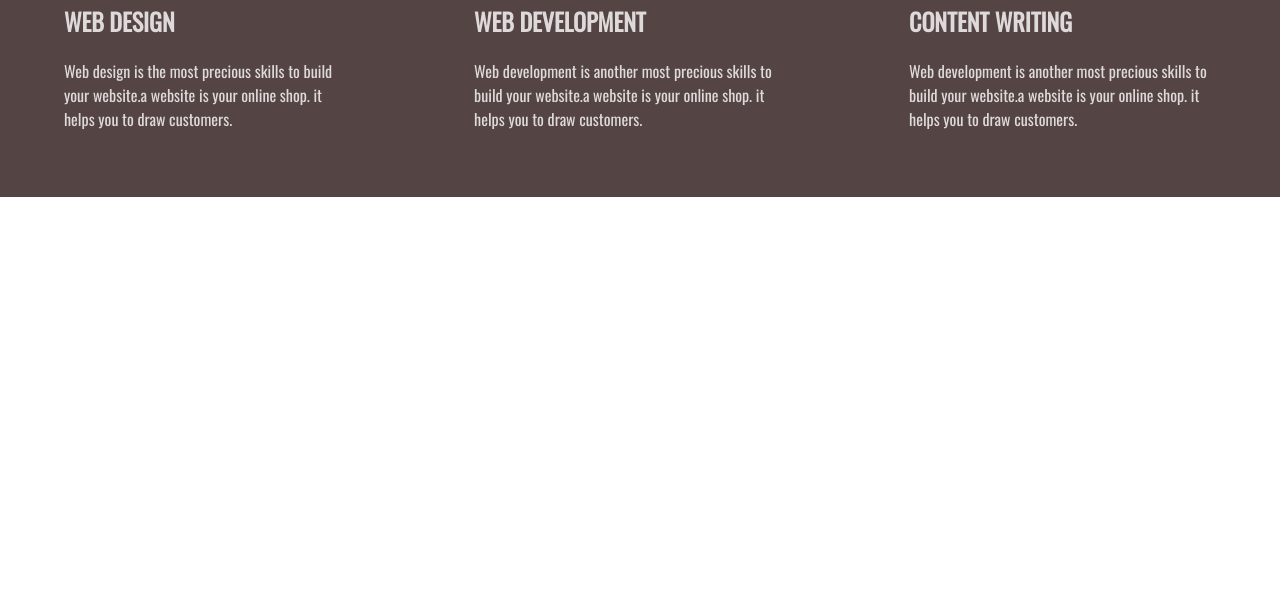
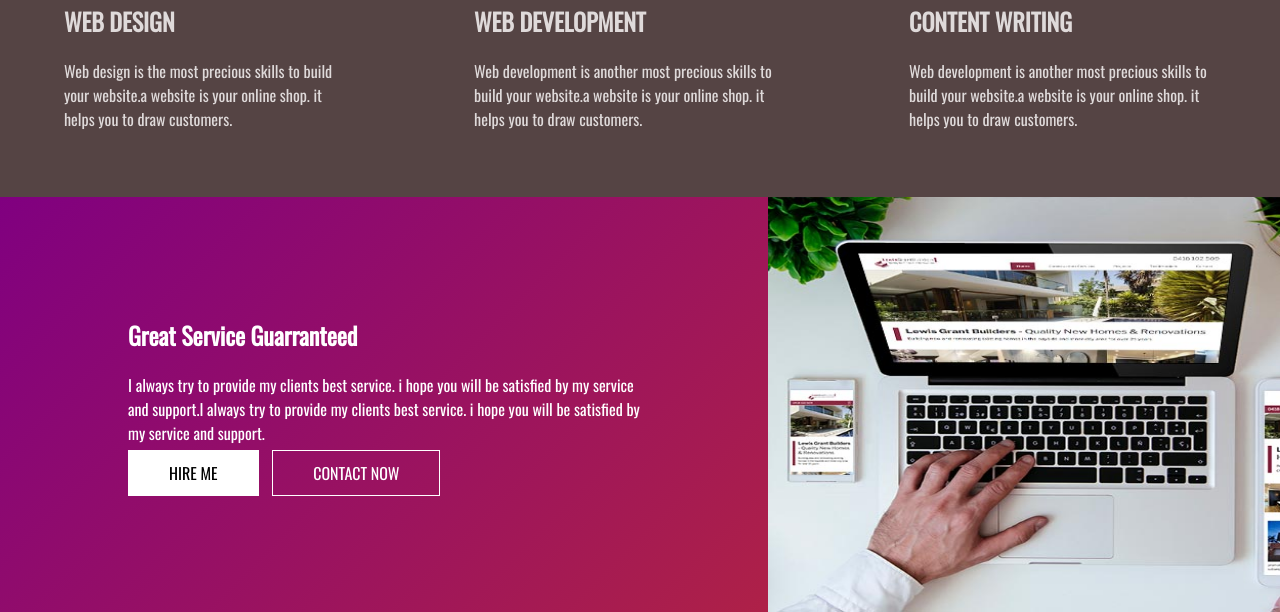
Before and after one commit to souravpodder/practice-portfolio, a plain HTML site: page index.html in a window 1280 px wide. Shown: the part 1941-2553 px from the top of the page. Before the commit the page ends 2138 px from the top, so only its background shows below. Drawn offline with nearby package versions, Linux system fonts and the light colour scheme.

Commit message:
practice portfolio made

```diff
--- a/index.html
+++ b/index.html
@@ -73,6 +73,20 @@
 
 </section>
 
+<section id="service-secion">
+
+  <div class="half-width service-left">
+    <h2 class="white">Great Service Guarranteed</h2>
+    <p class="white">I always try to provide my clients best service. i hope you will be satisfied by my service and support.I always try to provide my clients best service. i hope you will be satisfied by my service and support.</p>
+    <a href="#" class="cl-button">HIRE ME</a>
+    <a href="#" class="tr-button">CONTACT NOW</a>
+  </div>
+
+  <div class="half-width">
+    <img src="images/service.jpg" alt="">
+  </div>
+</section>
+
 
 
 
--- a/style.css
+++ b/style.css
@@ -1,6 +1,10 @@
 body {
   font-family: 'Oswald', sans-serif;
   margin: 0;
+}
+
+.white {
+  color: white;
 }
 
 .half-width {
@@ -96,3 +100,39 @@ body {
   padding-left: 5%;
   padding-right: 5%;
 }
+
+#service-secion {
+  display: flex;
+  background: linear-gradient(135deg, purple, rgb(194, 47, 47));
+  margin-bottom: -40%;
+}
+
+.service-left {
+  padding-left: 10%;
+  padding-right: 10%;
+  padding-top: 100px;
+}
+
+#service-secion img {
+  width: 100%;
+  height: 100%;
+
+  margin-bottom: -30%;
+}
+
+.cl-button {
+  text-decoration: none;
+  padding: 10px 40px;
+  background-color: #fff;
+  color: black;
+  border: 1px solid white;
+}
+
+.tr-button {
+  text-decoration: none;
+  padding: 10px 40px;
+  background-color: #fff, 0;
+  color: white;
+  border: 1px solid white;
+  margin-left: 10px;
+}
```
Also changed, not shown: images/service.jpg (added).
